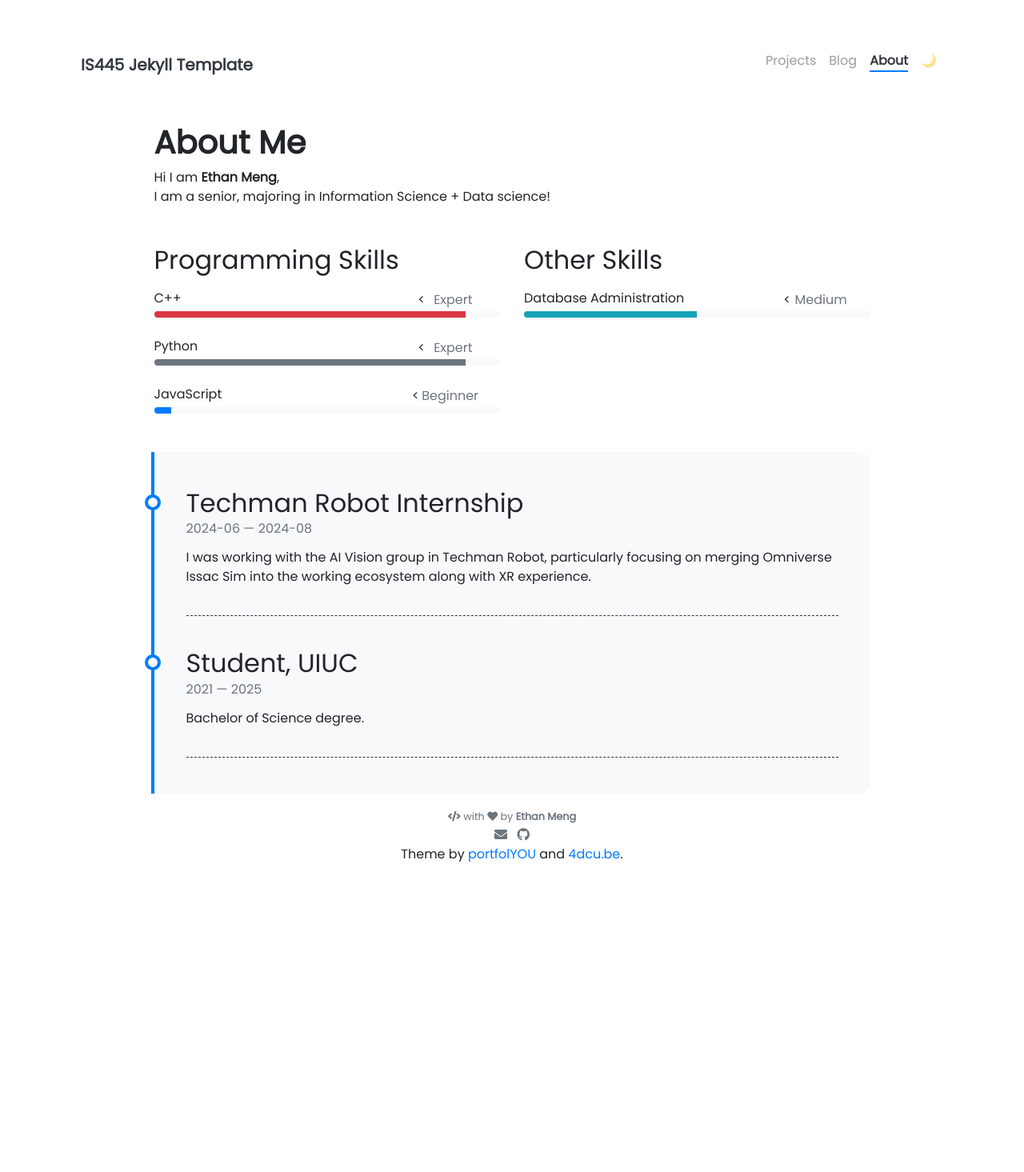
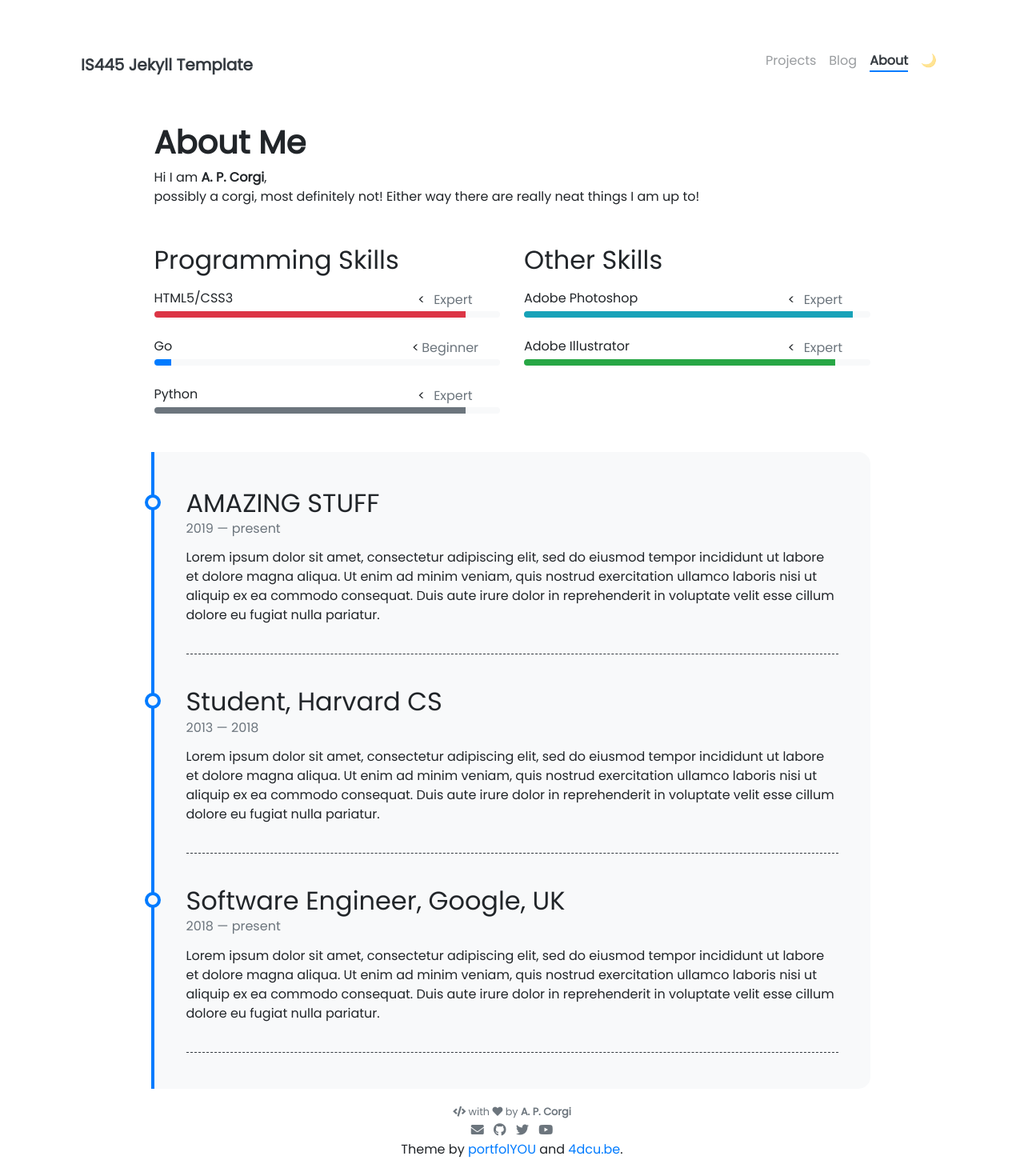
Before and after one commit to QUA605/qua605.github.io, a Jekyll site: the page built from online_cv_public-main/pages/about.md, in a window 1280 px wide. Shown: the whole page at 80% size. Built offline with Jekyll 4.4.1, drawn with Linux system fonts in a browser that asks for light colours; nearby versions of some CDN libraries; before the commit the page ends 1096 px from its top, so only the background shows below that.

Commit message:
upload template

```diff
--- a/online_cv_public-main/_config.yml
+++ b/online_cv_public-main/_config.yml
@@ -10,7 +10,7 @@ description         : >-
                       I am definitely not a corgi!
 baseurl             : ""   # Change to empty quotes if you are hosting your site at <your-username>.github.io directly,
 #                                             otherwise will be hosted at <your-username>.github.io/{{base_url}}
-repository          : qua605.github.io                   # Change to <your-username> for github OR, if that doesn't work <your-username>/<your-username>.github.io (or remove it if you don't need remote projects) -- for example, I would put "jnaiman" without the quotes after the ":" here
+repository          : qua605.github.io                    # Change to <your-username> for github OR, if that doesn't work <your-username>/<your-username>.github.io (or remove it if you don't need remote projects) -- for example, I would put "jnaiman" without the quotes after the ":" here
 open_new_tab        : false                             # Opens external URLs in new tab (works for posts, projects and navbar only)
 
 
@@ -34,13 +34,13 @@ nav_exclude:                                            # The following paths ar
 
 ### Author Info ###
 author:
-  name              : Ethan Meng
+  name              : A. P. Corgi
   image             : https://media.tenor.com/8RcIoWTKYR4AAAAe/scuze-corgi.png
 #  behance           : your_username
 # dribbble          : your_username
-  email             : emeng3@illinois.edu
+  email             : username@domain.com
 #  facebook          : your_username
-  github            : qua605 # JPN
+  github            : jnaiman # JPN
 # gitlab            : your_username
 # instagram         : your_username
 # kaggle            : your_username
@@ -51,9 +51,9 @@ author:
 # stackoverflow     : your_user_id
 # tumblr            : your_username.tumblr.com
 #  twitch            : your_username
-  # twitter           : your_username
+  twitter           : your_username
 #  vimeo             : your_username
-  # youtube           : your_channel_name
+  youtube           : your_channel_name
 # keybase           : your_username
 
 
--- a/online_cv_public-main/_data/other-skills.yml
+++ b/online_cv_public-main/_data/other-skills.yml
@@ -1,4 +1,9 @@
-- name: Database Administration
-  percentage: 50
-  level: Medium
+- name: Adobe Photoshop
+  percentage: 95
+  level: Expert
   color: info
+
+- name: Adobe Illustrator
+  percentage: 90
+  level: Expert
+  color: success
--- a/online_cv_public-main/_data/programming-skills.yml
+++ b/online_cv_public-main/_data/programming-skills.yml
@@ -1,14 +1,14 @@
-- name: C++
+- name: HTML5/CSS3
   percentage: 90
   level: Expert
   color: danger
+
+- name: Go
+  percentage: 5
+  level: Beginner
+  color:
 
 - name: Python
   percentage: 90
   level: Expert
   color: secondary
-
-- name: JavaScript
-  percentage: 5
-  level: Beginner
-  color:
--- a/online_cv_public-main/_data/timeline.yml
+++ b/online_cv_public-main/_data/timeline.yml
@@ -1,10 +1,26 @@
-- title: Techman Robot Internship
-  from: 2024-06
-  to: 2024-08
-  description: I was working with the AI Vision group in Techman Robot, particularly focusing
-               on merging Omniverse Issac Sim into the working ecosystem along with XR experience.
+- title: AMAZING STUFF
+  from: 2019
+  to: present
+  description: Lorem ipsum dolor sit amet, consectetur adipiscing elit,
+               sed do eiusmod tempor incididunt ut labore et dolore magna aliqua.
+               Ut enim ad minim veniam, quis nostrud exercitation ullamco laboris
+               nisi ut aliquip ex ea commodo consequat. Duis aute irure dolor in
+               reprehenderit in voluptate velit esse cillum dolore eu fugiat nulla pariatur.
 
-- title: Student, UIUC
-  from: 2021
-  to: 2025
-  description: Bachelor of Science degree.
+- title: Student, Harvard CS
+  from: 2013
+  to: 2018
+  description: Lorem ipsum dolor sit amet, consectetur adipiscing elit,
+               sed do eiusmod tempor incididunt ut labore et dolore magna aliqua.
+               Ut enim ad minim veniam, quis nostrud exercitation ullamco laboris
+               nisi ut aliquip ex ea commodo consequat. Duis aute irure dolor in
+               reprehenderit in voluptate velit esse cillum dolore eu fugiat nulla pariatur.
+
+- title: Software Engineer, Google, UK
+  from: 2018
+  to: present
+  description: Lorem ipsum dolor sit amet, consectetur adipiscing elit,
+               sed do eiusmod tempor incididunt ut labore et dolore magna aliqua.
+               Ut enim ad minim veniam, quis nostrud exercitation ullamco laboris
+               nisi ut aliquip ex ea commodo consequat. Duis aute irure dolor in
+               reprehenderit in voluptate velit esse cillum dolore eu fugiat nulla pariatur.
--- a/online_cv_public-main/pages/about.md
+++ b/online_cv_public-main/pages/about.md
@@ -8,7 +8,7 @@ weight: 3
 # **About Me**
 
 Hi I am **{{ site.author.name }}**,<br>
-I am a senior, majoring in Information Science + Data science!
+possibly a corgi, most definitely not!  Either way there are really neat things I am up to!
 
 <div class="row">
 {% include about/skills.html title="Programming Skills" source=site.data.programming-skills %}
```
Also changed, not shown: 8 other files.
